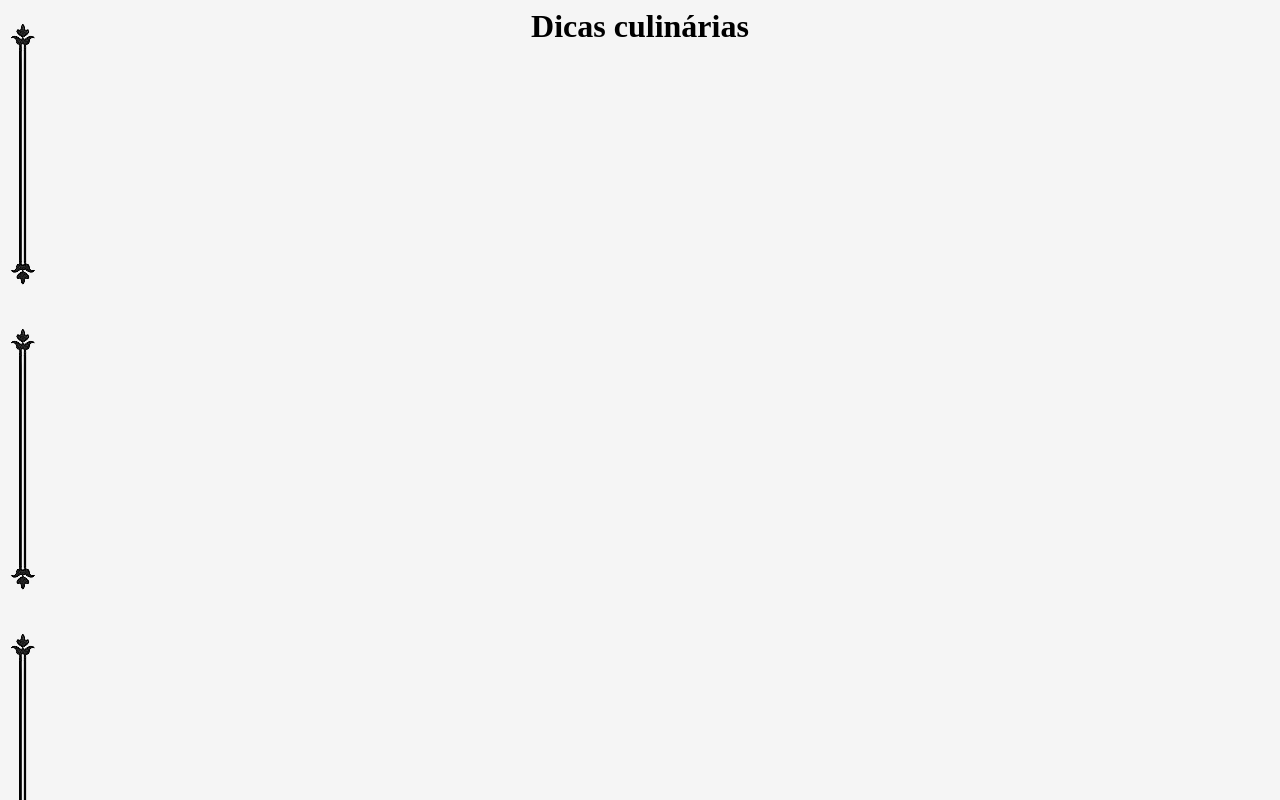
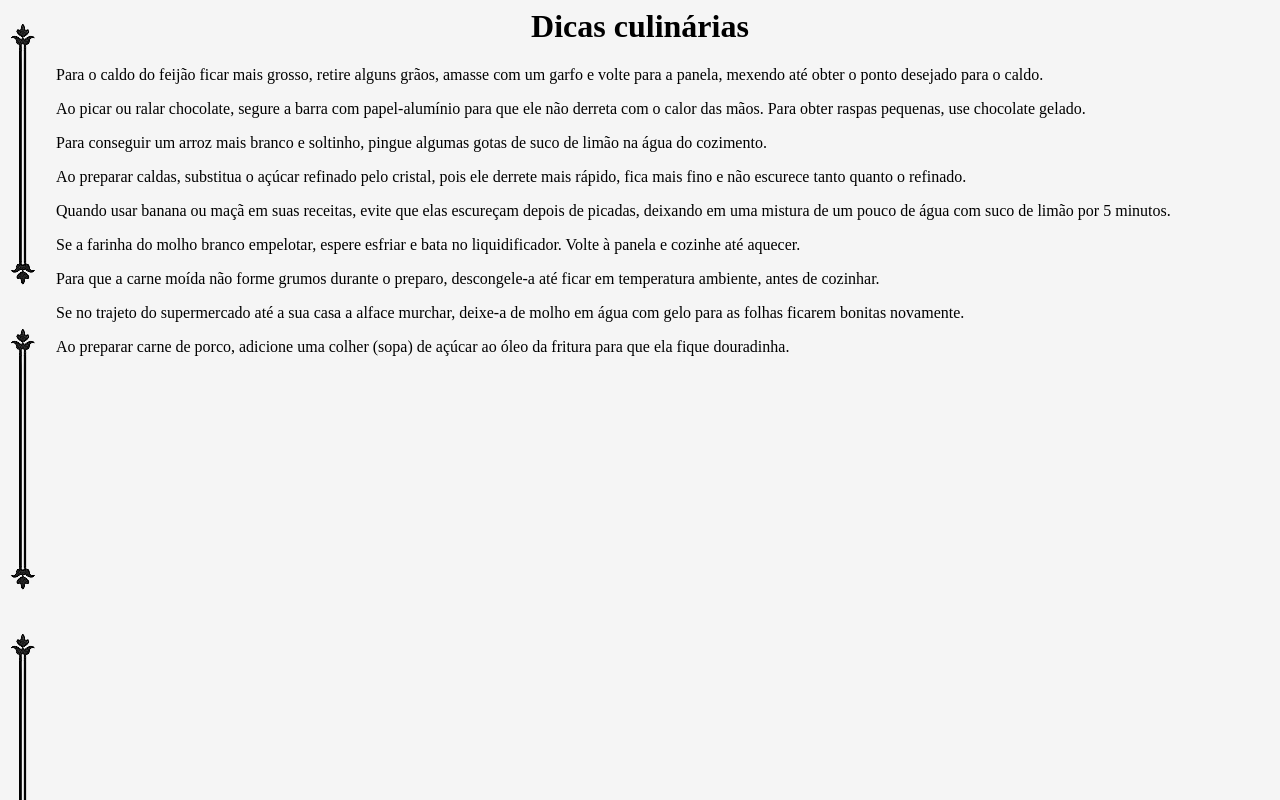
Before and after one commit to Sonbery/FoodBlog, a plain HTML site: page dick.html in a window 1280 px wide. Drawn offline with Linux system fonts and the light colour scheme.

Commit message:
Update dick.html

```diff
--- a/dick.html
+++ b/dick.html
@@ -19,5 +19,22 @@ h2 {margin-left: 45px}
 <body>
 
 <h1>Dicas culinárias</h1>
+
+   <p>Para o caldo do feijão ficar mais grosso, retire alguns grãos,
+      amasse com um garfo e volte para a panela, mexendo até obter o ponto desejado para o caldo.</p>
+<p>Ao picar ou ralar chocolate, segure a barra com papel-alumínio para que ele não derreta com o calor das mãos.
+   Para obter raspas pequenas, use chocolate gelado.</p>
+<p>Para conseguir um arroz mais branco e soltinho, pingue algumas gotas de suco de limão na água do cozimento.</p>
+<p> Ao preparar caldas, substitua o açúcar refinado pelo cristal, pois ele derrete mais rápido,
+   fica mais fino e não escurece tanto quanto o refinado.</p>
+   <p>Quando usar banana ou maçã em suas receitas, evite que elas escureçam depois de picadas,
+      deixando em uma mistura de um pouco de água com suco de limão por 5 minutos.</p>
+   <p>Se a farinha do molho branco empelotar, espere esfriar e bata no liquidificador. Volte à panela e cozinhe até aquecer.</p>
+   <p> Para que a carne moída não forme grumos durante o preparo, descongele-a até ficar em temperatura ambiente, antes de cozinhar.</p>
+   <p>Se no trajeto do supermercado até a sua casa a alface murchar, deixe-a de molho em água com gelo para as folhas ficarem bonitas novamente.</p>
+   <p>Ao preparar carne de porco, adicione uma colher (sopa) de açúcar ao óleo da fritura para que ela fique douradinha.</p>
+
+
+
 </body>
 </hmtl>
```
